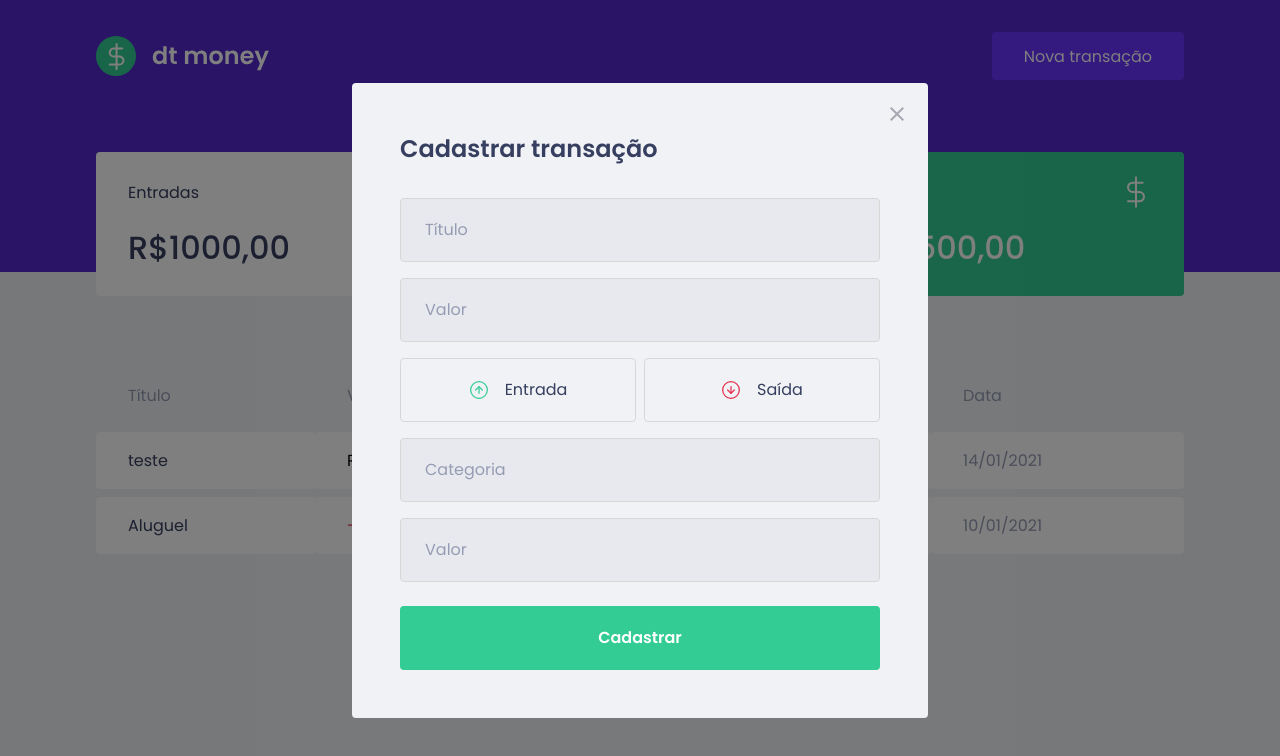
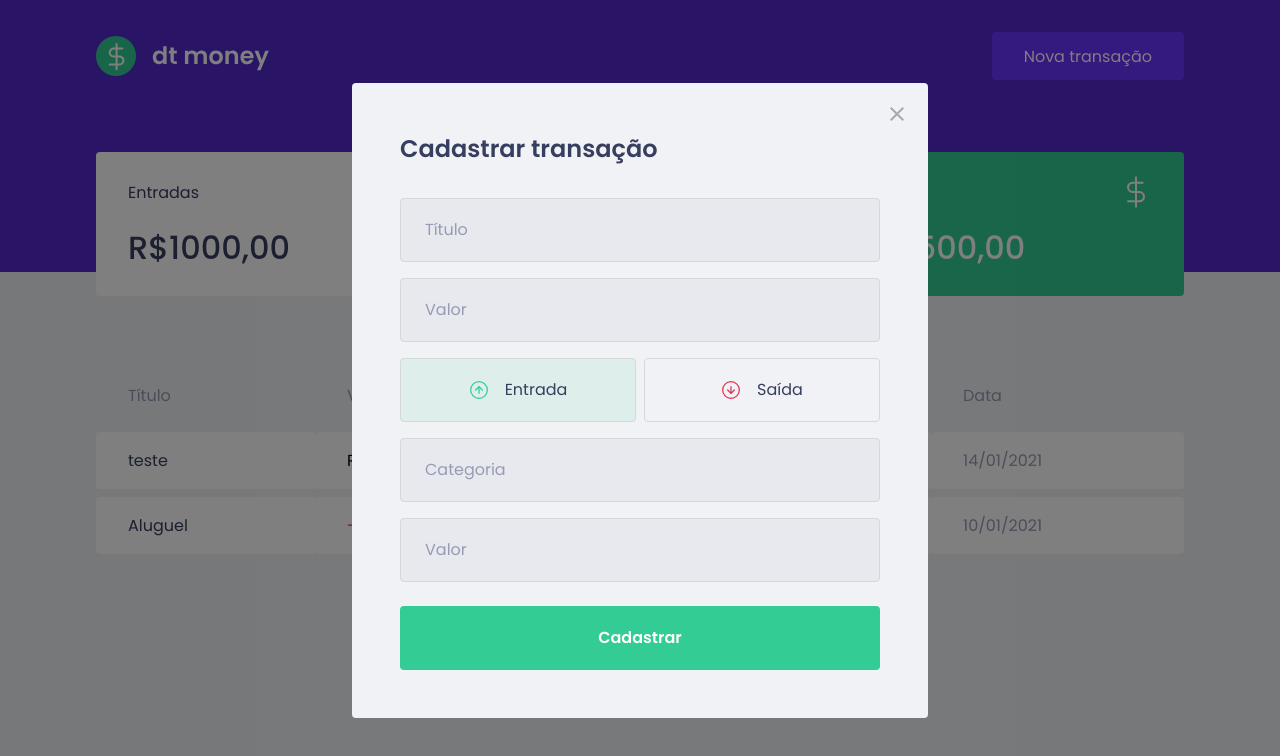
Before and after one commit to Masvi/money-bean, a React (Create React App) app: page / in a window 1280 px wide. Both pictures are taken after a click on the button "Nova transação". Shown: the top 756 px of the page. Built offline with nearby package versions, Linux system fonts and the light colour scheme; no server answers; what miragejs would draw is missing.

Commit message:
style: styled props and polished functions

```diff
--- a/src/components/NewTransactionModal/index.tsx
+++ b/src/components/NewTransactionModal/index.tsx
@@ -1,10 +1,10 @@
+import React, { FormEvent, useState } from 'react';
+
 import Modal from 'react-modal'
-import { Container, TransactionTypeContainer } from './styles'
+import { Container, TransactionTypeContainer, RadioBox } from './styles'
 import closeImg from '../../assets/close.svg';
 import incomeImg from '../../assets/income.svg';
 import outcomeImg from '../../assets/outcome.svg';
-
-import React from 'react';
 
 interface NewTransactionModalProps {
   isOpen: boolean;
@@ -12,6 +12,13 @@
 }
 
 export function NewTransactionModal({isOpen, onRequestClose}:NewTransactionModalProps) {
+
+  const [type, setType] = useState('deposit');
+
+  function handleCreateNewTransaction(event: FormEvent) {
+    event.preventDefault();
+  }
+
   return (
     <Modal
       isOpen={isOpen}
@@ -27,7 +34,7 @@
         <img src={closeImg} alt="Fechar modal" />
       </button>
 
-      <Container>
+      <Container onSubmit={handleCreateNewTransaction}>
         <h2>Cadastrar transação</h2>
 
         <input
@@ -40,18 +47,24 @@
         />
 
         <TransactionTypeContainer>
-          <button
+          <RadioBox
             type="button"
+            onClick={()=> { setType('deposit'); }}
+            isActive={type==='deposit'}
+            activeColor="green"
           >
             <img src={incomeImg} alt="Entrada" />
             <span>Entrada</span>
-          </button>
-          <button
+          </RadioBox>
+          <RadioBox
             type="button"
+            onClick={()=> { setType('withdraw'); }}
+            isActive={type==='withdraw'}
+            activeColor="red"
           >
             <img src={outcomeImg} alt="Saída" />
             <span>Saída</span>
-          </button>
+          </RadioBox>
         </TransactionTypeContainer>
         <input
           type="number"
--- a/src/components/NewTransactionModal/styles.ts
+++ b/src/components/NewTransactionModal/styles.ts
@@ -1,5 +1,5 @@
 import styled from "styled-components";
-import { darken } from 'polished';
+import { darken, transparentize } from 'polished';
 
 export const Container = styled.div`
 
@@ -52,13 +52,26 @@
   display: grid;
   grid-template-columns: 1fr 1fr;
   gap: .5rem;
+`;
 
-  button {
+interface RadioBoxProps {
+  isActive: boolean;
+  activeColor: 'green' | 'red';
+}
+
+const colors = {
+  green: '#33cc95',
+  red: '#E52E4D'
+}
+
+export const RadioBox = styled.button<RadioBoxProps>`
   height: 4rem;
   border: 1px solid #d7d7d7;
   border-radius: .25rem;
 
-    background: transparent;
+  background: ${(props) => props.isActive
+    ? transparentize(.9, colors[props.activeColor])
+    : 'transparent'};
 
   display: flex;
   align-items: center;
@@ -80,5 +93,4 @@
     font-size: 1rem;
     color: var(--text-title);
   }
-  }
 `;
```
Lines whose indentation alone changed are shown as unchanged.
